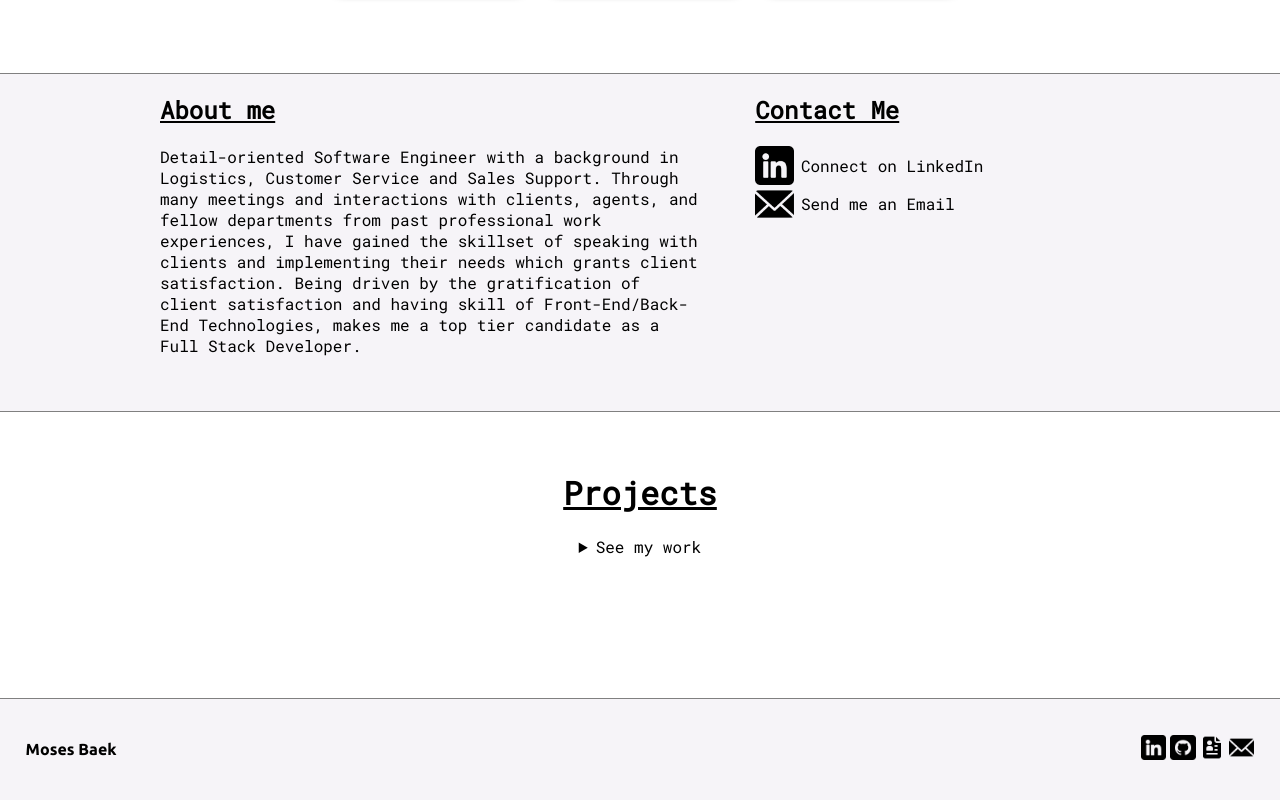
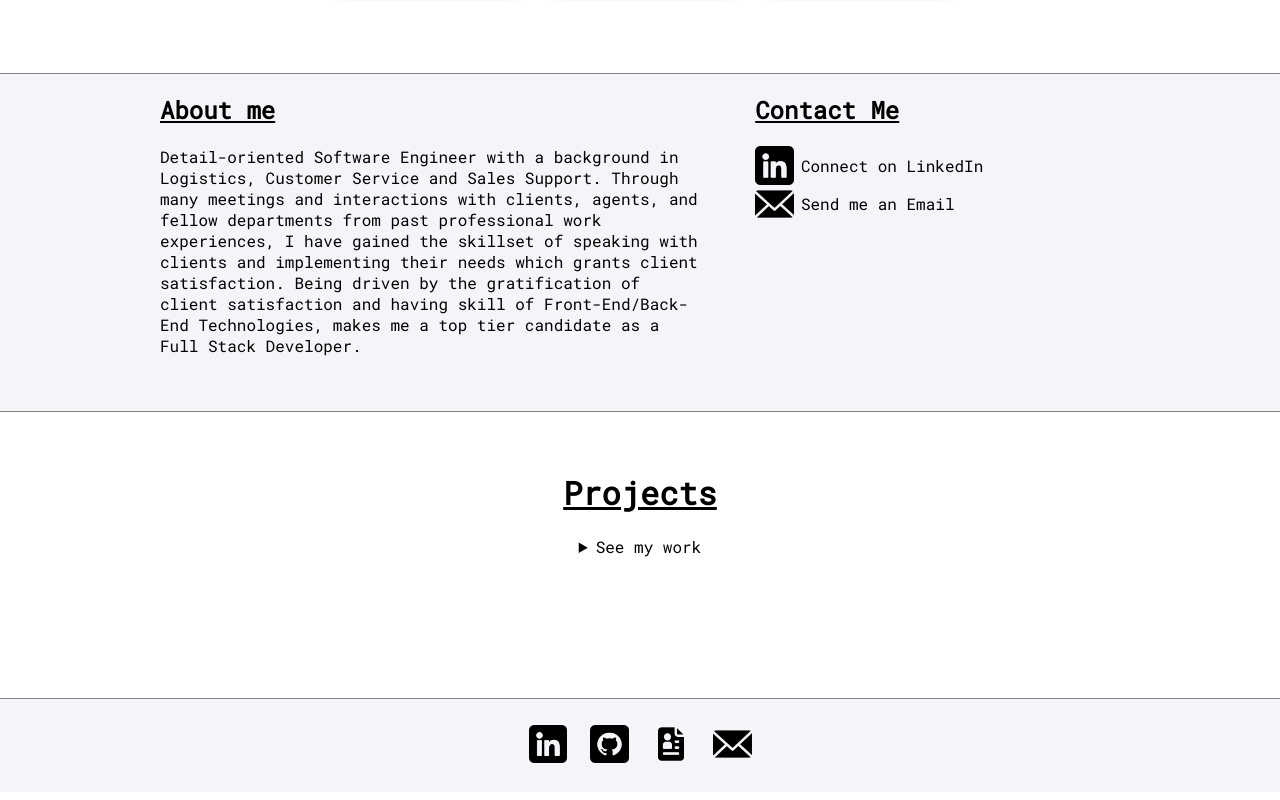
Before and after one commit to mobaek01/Portfolio, a plain HTML site: page index.html in a window 1280 px wide. Shown: the part 545-1345 px from the top of the page. Drawn offline with nearby package versions, Linux system fonts and the light colour scheme.

Commit message:
footer adjusted

```diff
--- a/index.html
+++ b/index.html
@@ -164,10 +164,7 @@
             </details>
         </main>
         <footer>
-            <div class="footerLeft">
-                <p>Moses Baek</p>
-            </div>
-            <div class="footerRight">
+            <div class="footerDiv">
                 <a href="https://www.linkedin.com/in/moses-baek/"><img class="footerIcon" src="public/linkedin.png" alt=""></a>
                 <a href="https://github.com/mobaek01"><img class="footerIcon" src="public/github.png" alt=""></a>
                 <a href="https://docs.google.com/document/d/1HtL53R-KVLloHHgqwYffNCX82gG1pC2vBs4QnsPb0WA/edit?usp=sharing"><img class="footerIcon" src="public/resume.png" alt=""></a>
--- a/style.css
+++ b/style.css
@@ -228,18 +228,20 @@ footer {
     margin-top: 8%;
     display: flex;
     align-items: center;
-    justify-content: space-between;
+    justify-content: center;
     background: #F6F4F8;
     font-family: 'Ubuntu', sans-serif;
     border-top: 1px solid gray;
 }
 
-.footerRight > a {
-    color: black;
+.footerDiv {
+    width: 20%;
+    display: flex;
+    justify-content: space-around;
 }
-
 .footerIcon {
-    width: 2vw;
+    width: 3vw;
+    margin: 1%;
 }
 
 /* =============================== */
```
